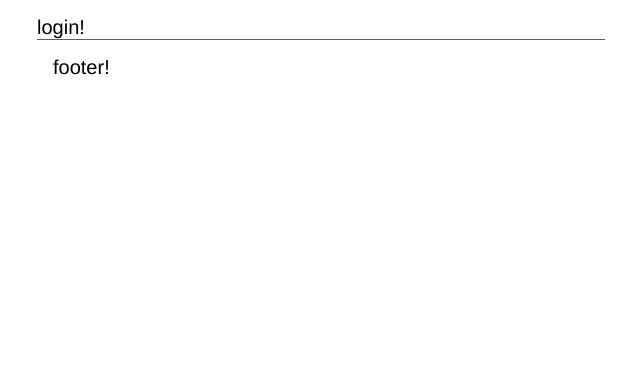
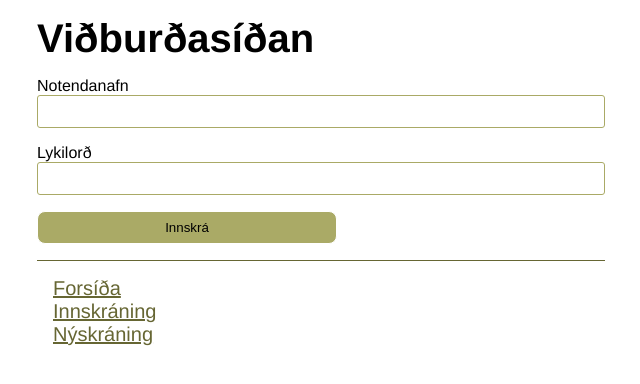
Before and after one commit to jongvnnar/vef2-2022-v5, a Next.js app: page /login in a window 1280 px wide. Shown: the top 384 px of the page, without its empty margins (319-959 px from the left). Built offline with nearby package versions, Linux system fonts and the light colour scheme.

Commit message:
add authentication

```diff
--- /dev/null
+++ b/components/Auth/Auth.jsx
@@ -0,0 +1,78 @@
+import React, { useEffect, useState, createContext } from "react";
+export const AuthContext = createContext({
+  fetching: false,
+  authenticated: false,
+  user: null,
+  token: null,
+  message: "",
+  loginUser: () => {},
+  logoutUser: () => {},
+});
+
+export function AuthWrapper({ children }) {
+  const [fetching, setFetching] = useState(true);
+  const [authenticated, setAuthenticated] = useState(false);
+  const [user, setUser] = useState(null);
+  const [token, setToken] = useState(null);
+  const [message, setMessage] = useState("");
+
+  useEffect(() => {
+    setUser(JSON.parse(localStorage.getItem("user") || null));
+    setToken(JSON.parse(localStorage.getItem("token") || null));
+    setFetching(false);
+  }, []);
+  useEffect(() => {
+    setAuthenticated(!!user);
+  }, [user]);
+  const loginUser = async (username, password) => {
+    setFetching(true);
+    let login;
+    try {
+      const url = new URL("/users/login", process.env.NEXT_PUBLIC_API_URL);
+      const request = await fetch(url, {
+        method: "POST",
+        headers: { "Content-Type": "application/json" },
+        body: JSON.stringify({ username, password }),
+      });
+      login = await request.json();
+    } catch (e) {
+      setMessage(e.message);
+    }
+    if (!login.user || !login.token) {
+      setMessage(login.error);
+      setFetching(false);
+    }
+    if (login.user && login.token) {
+      setToken(login.token);
+      localStorage.setItem("token", JSON.stringify(login.token));
+      setUser(login.user);
+      localStorage.setItem("user", JSON.stringify(login.user));
+      setAuthenticated(true);
+      setFetching(false);
+    }
+  };
+
+  const logoutUser = async () => {
+    localStorage.removeItem("token");
+    setToken(null);
+    localStorage.removeItem("user");
+    setUser(null);
+    setAuthenticated(false);
+  };
+
+  return (
+    <AuthContext.Provider
+      value={{
+        fetching,
+        authenticated,
+        user,
+        message,
+        token,
+        loginUser,
+        logoutUser,
+      }}
+    >
+      {children}
+    </AuthContext.Provider>
+  );
+}
--- /dev/null
+++ b/components/Footer/Footer.jsx
@@ -0,0 +1,35 @@
+import { useContext, useState, useEffect } from "react";
+import styles from "../../styles/Login.module.scss";
+import { AuthContext } from "../Auth/Auth";
+import Link from "next/link";
+import { Button } from "../Button/Button";
+export function Footer() {
+  const { user, logoutUser, authenticated } = useContext(AuthContext);
+  if (authenticated) {
+    return (
+      <>
+        <Link href="/">
+          <a>Forsíða</a>
+        </Link>
+        <p className={styles.user__loggedin}>
+          Innskráður sem: <strong>{user.name}</strong>
+        </p>
+        <Button onClick={logoutUser}>Útskrá</Button>
+      </>
+    );
+  }
+
+  return (
+    <>
+      <Link href="/">
+        <a>Forsíða</a>
+      </Link>
+      <Link href="/login">
+        <a>Innskráning</a>
+      </Link>
+      <Link href="/register">
+        <a>Nýskráning</a>
+      </Link>
+    </>
+  );
+}
--- /dev/null
+++ b/components/Header/Header.jsx
@@ -0,0 +1,16 @@
+import Head from "next/head";
+
+export function Header({ title = "Viðburðasíðan" }) {
+  return (
+    <>
+      <Head>
+        <title>{title}</title>
+        <meta name="description" content="Verkefni í vefforritun 2, 2022" />
+        <link rel="icon" href="/favicon.ico" />
+      </Head>
+      <header>
+        <h1>{title}</h1>
+      </header>
+    </>
+  );
+}
--- a/components/Layout/Layout.jsx
+++ b/components/Layout/Layout.jsx
@@ -1,11 +1,14 @@
 import styles from "../../styles/Layout.module.scss";
-import Head from "next/head";
-
-export function Layout({ footer, children }) {
+import { Header } from "../Header/Header";
+import { Footer } from "../Footer/Footer";
+export function Layout({ title, children }) {
   return (
     <div className={styles.layout}>
+      <Header title={title} />
       <main>{children}</main>
-      <footer className={styles.layout__footer}>{footer}</footer>
+      <footer className={styles.layout__footer}>
+        <Footer />
+      </footer>
     </div>
   );
 }
--- a/components/Login/Login.jsx
+++ /dev/null
@@ -1,9 +0,0 @@
-import { useContext } from "react";
-import styles from "../../styles/Login.module.scss";
-export function Login() {
-  return (
-    <>
-      <p>footer!</p>
-    </>
-  );
-}
--- a/components/LoginForm/LoginForm.jsx
+++ b/components/LoginForm/LoginForm.jsx
@@ -1,11 +1,12 @@
-import { useState } from "react";
+import { useState, useContext } from "react";
+import { AuthContext } from "../Auth/Auth";
 import { Form } from "../Form/Form";
 import { Input } from "../Input/Input";
 
 export function LoginForm() {
   const [username, setUsername] = useState("");
   const [password, setPassword] = useState("");
-
+  const { message, loginUser, fetching } = useContext(AuthContext);
   // VALIDATION //
   const [nameError, setNameError] = useState("");
   const [passError, setPassError] = useState("");
@@ -33,6 +34,7 @@ export function LoginForm() {
     const validUser = validateUsername(username);
     const validPassword = validatePassword(password);
     if (!validUser || !validPassword) return;
+    loginUser(username, password);
   };
 
   return (
--- a/pages/_app.js
+++ b/pages/_app.js
@@ -1,11 +1,13 @@
 import "../styles/globals.scss";
 import { Layout } from "../components/Layout/Layout";
-import { Login } from "../components/Login/Login";
+import { AuthWrapper } from "../components/Auth/Auth";
 function MyApp({ Component, pageProps }) {
   return (
-    <Layout title="Viðburðasíðan" footer={<Login />}>
-      <Component {...pageProps} />
-    </Layout>
+    <AuthWrapper>
+      <Layout title={Component.title}>
+        <Component {...pageProps} />
+      </Layout>
+    </AuthWrapper>
   );
 }
 
--- a/pages/login.js
+++ b/pages/login.js
@@ -1,5 +1,5 @@
 import { LoginForm } from "../components/LoginForm/LoginForm";
 import { Link } from "next/link";
 export default function LoginPage() {
-  return <p>login!</p>;
+  return <LoginForm />;
 }
```
Also changed, not shown: pages/index.js (+8 -2 lines).
